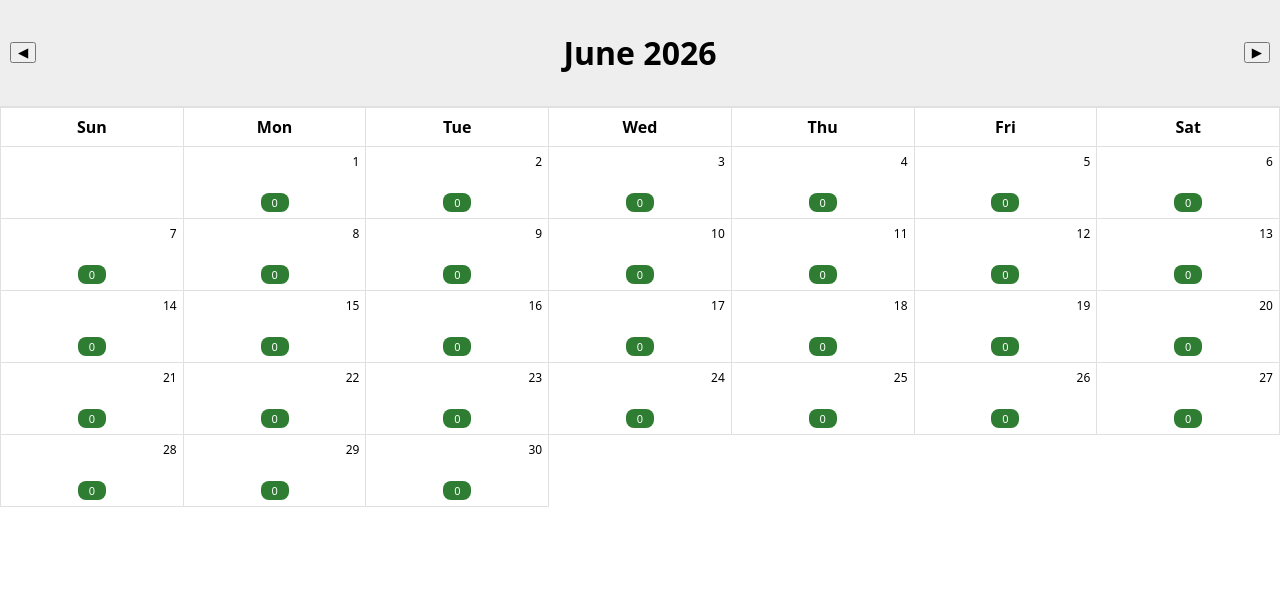
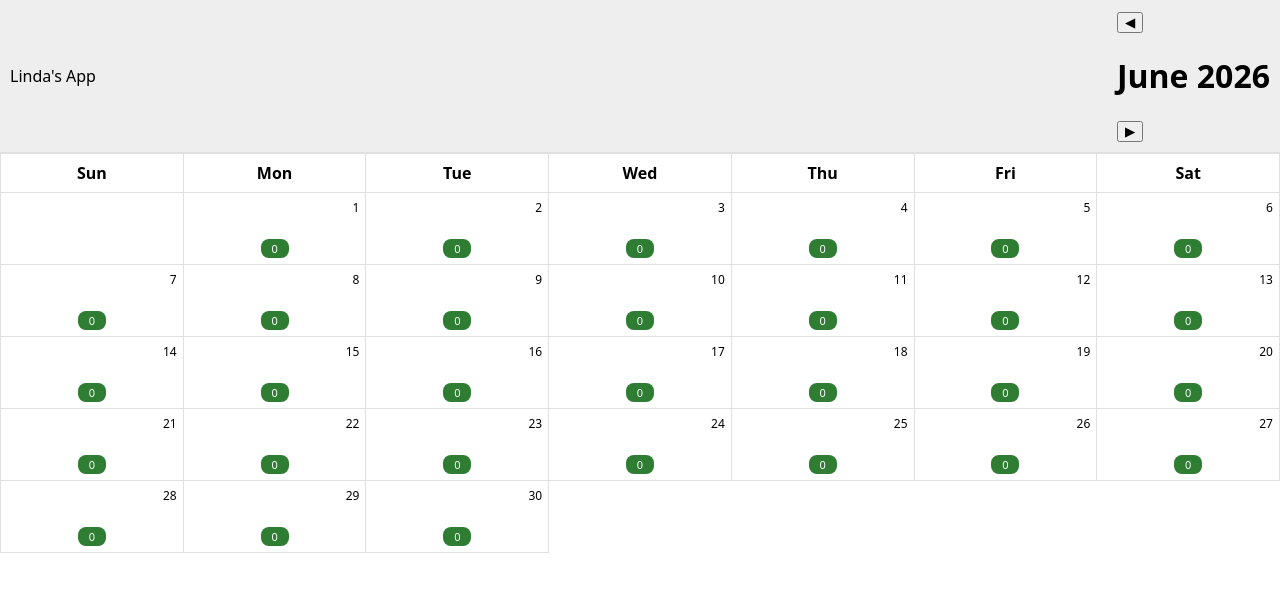
Before and after one commit to BasingGit/linda-app, a plain HTML site: page index.html in a window 1280 px wide. Drawn offline with Linux system fonts and the light colour scheme.

Commit message:
Added title

```diff
--- a/index.html
+++ b/index.html
@@ -16,9 +16,13 @@
 </head>
 <body>
   <header>
-    <button id="prevMonth" aria-label="Previous month">◀</button>
-    <h1 id="monthLabel" aria-live="polite"></h1>
-    <button id="nextMonth" aria-label="Next month">▶</button>
+    <div class="app-title">Linda's App</div>
+
+    <div class="month-nav">
+      <button id="prevMonth">◀</button>
+      <h1 id="monthLabel"></h1>
+      <button id="nextMonth">▶</button>
+    </div>
   </header>
 
   <main>
```
